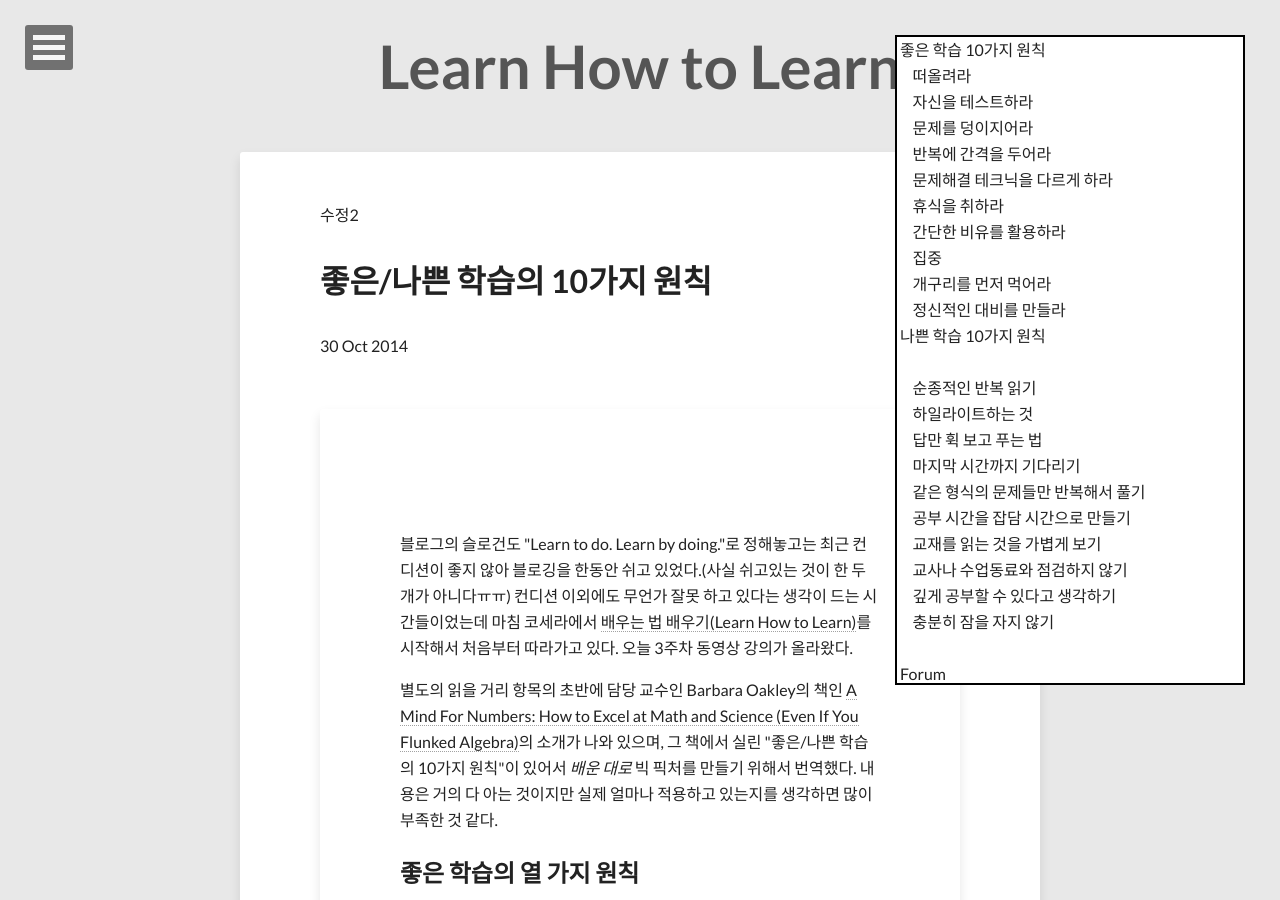
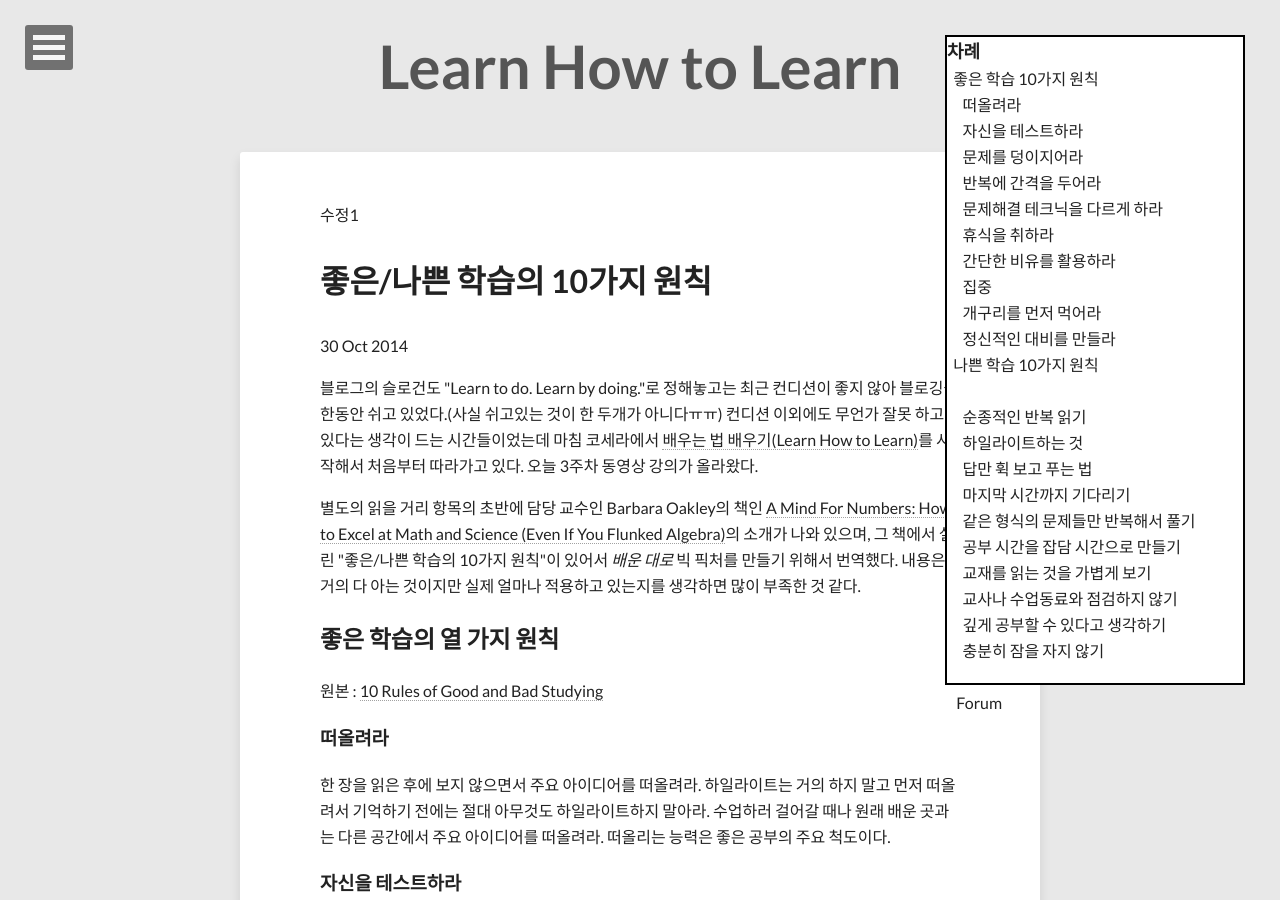
Before and after one commit to geoncheollee/geonblog, a Jekyll site: the page built from how_study.html, in a window 1280 px wide and 900 px high. Built offline with Jekyll 4.4.1, drawn with Linux system fonts in a browser that asks for light colours; nearby versions of some CDN libraries; comment, search, counter and statistics services are not loaded.

Commit message:
20141103_hong

```diff
--- a/how_study.html
+++ b/how_study.html
@@ -10,12 +10,13 @@ image:
   creditlink: http://www.dargadgetz.com/ios-7-abstract-wallpaper-pack-for-iphone-5-and-ipod-touch-retina/-->
 share: true
 ---
-수정2
+수정1
 
 <html>
 <body>
-	<div style="background: white; height: 650px; width: 350px; border: 2px solid black; position: fixed; top: 35px; right: 35px;">
-  			<a href="#good"> &nbsp;좋은 학습 10가지 원칙</a> <br>
+	<div style="background: white; height: 650px; width: 300px; border: 2px solid black; position: fixed; top: 35px; right: 35px;">
+  			<b><span style="font-size: large;">차례</span></b><br />
+  			<a href="#good"> &nbsp;&nbsp;좋은 학습 10가지 원칙</a> <br>
   			<a href="#good1"> &nbsp;&nbsp;&nbsp;&nbsp;&nbsp;떠올려라 </a> <br>
   			<a href="#good2"> &nbsp;&nbsp;&nbsp;&nbsp;&nbsp;자신을 테스트하라 </a> <br>
   			<a href="#good3"> &nbsp;&nbsp;&nbsp;&nbsp;&nbsp;문제를 덩이지어라 </a> <br>
@@ -26,7 +27,7 @@ share: true
   			<a href="#good8"> &nbsp;&nbsp;&nbsp;&nbsp;&nbsp;집중 </a> <br>
   			<a href="#good9"> &nbsp;&nbsp;&nbsp;&nbsp;&nbsp;개구리를 먼저 먹어라 </a> <br>
   			<a href="#good10"> &nbsp;&nbsp;&nbsp;&nbsp;&nbsp;정신적인 대비를 만들라 </a> <br>
-  		  	<a href="#bad"> &nbsp;나쁜 학습 10가지 원칙</a> <br><br>
+  		  	<a href="#bad"> &nbsp;&nbsp;나쁜 학습 10가지 원칙</a> <br><br>
   			<a href="#bad1"> &nbsp;&nbsp;&nbsp;&nbsp;&nbsp;순종적인 반복 읽기 </a> <br>
   			<a href="#bad2"> &nbsp;&nbsp;&nbsp;&nbsp;&nbsp;하일라이트하는 것 </a> <br>
   			<a href="#bad3"> &nbsp;&nbsp;&nbsp;&nbsp;&nbsp;답만 휙 보고 푸는 법 </a> <br>
@@ -37,7 +38,7 @@ share: true
   			<a href="#bad8"> &nbsp;&nbsp;&nbsp;&nbsp;&nbsp;교사나 수업동료와 점검하지 않기 </a> <br>
   			<a href="#bad9"> &nbsp;&nbsp;&nbsp;&nbsp;&nbsp;깊게 공부할 수 있다고 생각하기 </a> <br>
   			<a href="#bad10"> &nbsp;&nbsp;&nbsp;&nbsp;&nbsp;충분히 잠을 자지 않기 </a> <br><br>
-  			<a href="#badforum"> &nbsp;Forum </a> <br>
+  			<a href="#badforum"> &nbsp;&nbsp; Forum </a> <br>
 
 		</div>
 </body>
@@ -63,10 +64,6 @@ share: true
 
   <div class="post">
 
-<div class='post-header-line-1'></div>
-<div class='post-body entry-content' id='entry-content1'>
-<p>
-<br />
 
 <p>블로그의 슬로건도 &quot;Learn to do. Learn by doing.&quot;로 정해놓고는 최근 컨디션이 좋지 않아 블로깅을 한동안 쉬고 있었다.(사실 쉬고있는 것이 한 두개가 아니다ㅠㅠ) 컨디션 이외에도 무언가 잘못 하고 있다는 생각이 드는 시간들이었는데 마침 코세라에서 <a href="https://class.coursera.org/learning-001">배우는 법 배우기(Learn How to Learn)</a>를 시작해서 처음부터 따라가고 있다. 오늘 3주차 동영상 강의가 올라왔다. </p>
 
```
